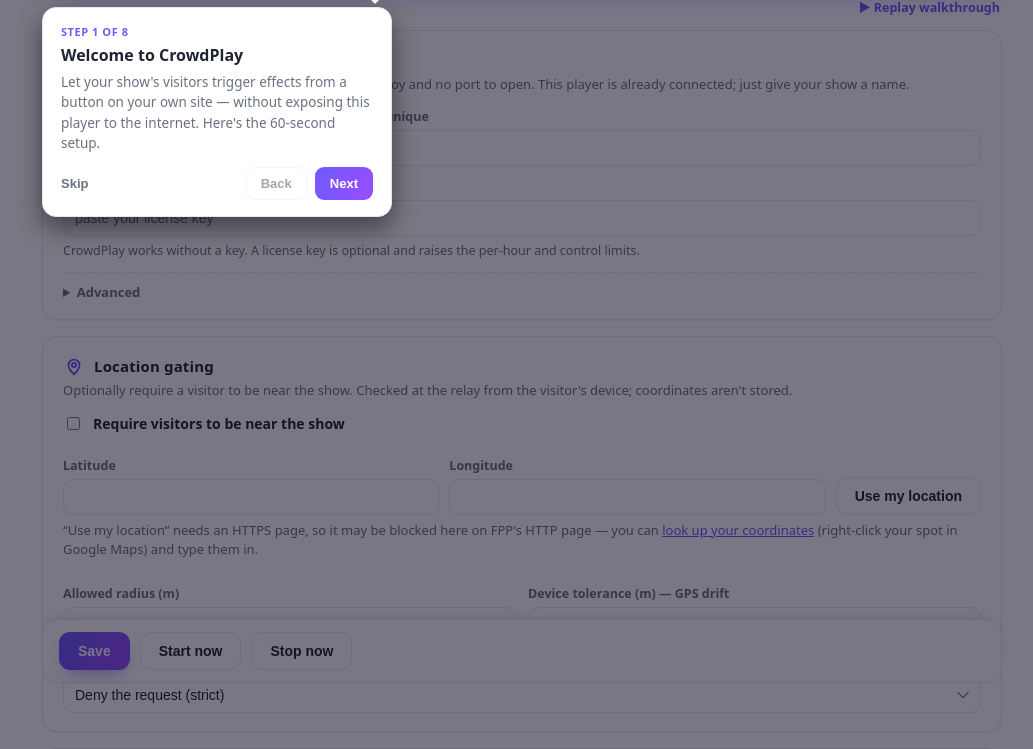
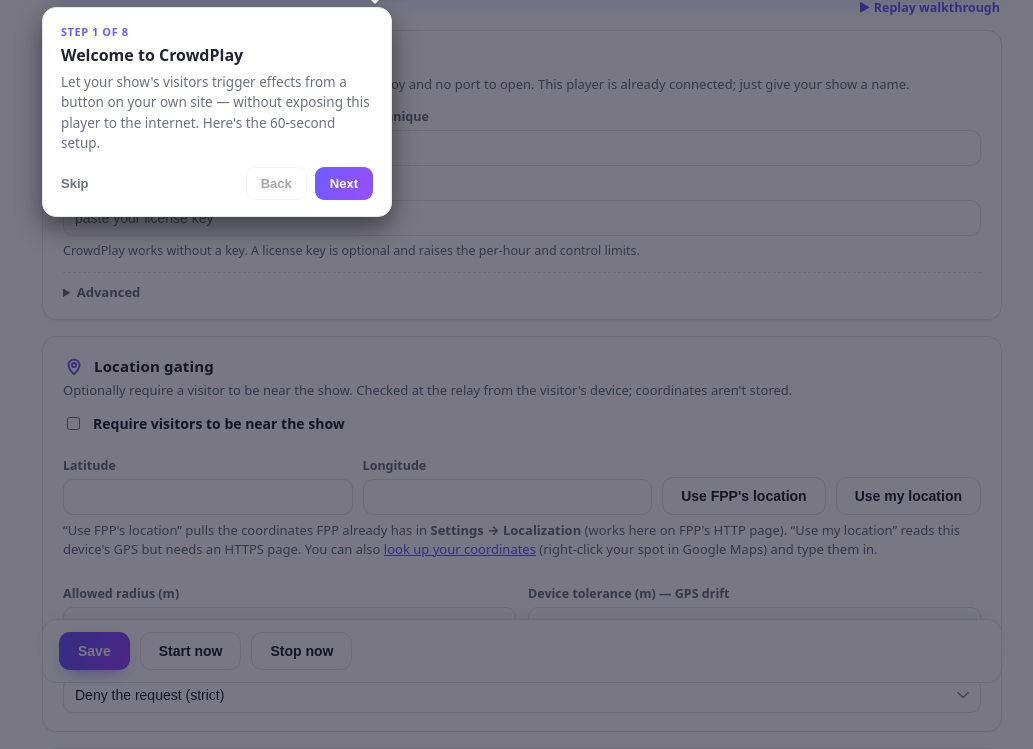
Before and after one commit to focusedonsound/fpp-CrowdPlay, a PHP site: page / in a window 1280 px wide. Shown: the part 117-866 px from the top of the page, without its empty margins (118-1151 px from the left). Run offline with PHP 8.4, Linux system fonts and the light colour scheme.

Commit message:
Apply settings to the relay on Save; pull show coords from FPP Localization
Saving the CrowdPlay settings now re-registers with the relay immediately
(new scripts/cp_register.sh, called from save.php), so location gating,
commands and cooldowns take effect at once — no CrowdPlay Stop/Start needed.
cp_relay_register now reports success/failure so the page can confirm the
sync or tell the owner to retry.

Adds a "Use FPP's location" button that fills the show coordinates from
FPP Settings → Localization (same-origin, works on FPP's HTTP page unlike
browser GPS), and auto-fills empty coordinate fields from there on load.

```diff
--- a/www/index.php
+++ b/www/index.php
@@ -236,9 +236,10 @@ if ($cpVersion === '') {
           <input type="text" id="locLat" name="locLat" value="<?= $h($loc['lat'] ?? '') ?>"></div>
         <div style="flex:1 1 150px"><label class="cp-lab">Longitude</label>
           <input type="text" id="locLon" name="locLon" value="<?= $h($loc['lon'] ?? '') ?>"></div>
+        <button type="button" class="cp-btn ghost" onclick="cpUseFppLocation()">Use FPP's location</button>
         <button type="button" class="cp-btn ghost" onclick="cpUseMyLocation()">Use my location</button>
       </div>
-      <p class="cp-sub" style="margin-top:6px">&ldquo;Use my location&rdquo; needs an HTTPS page, so it may be blocked here on FPP's HTTP page &mdash; you can <a href="https://www.google.com/maps" target="_blank" rel="noopener">look up your coordinates</a> (right-click your spot in Google Maps) and type them in.</p>
+      <p class="cp-sub" style="margin-top:6px">&ldquo;Use FPP's location&rdquo; pulls the coordinates FPP already has in <strong>Settings &rarr; Localization</strong> (works here on FPP's HTTP page). &ldquo;Use my location&rdquo; reads this device's GPS but needs an HTTPS page. You can also <a href="https://www.google.com/maps" target="_blank" rel="noopener">look up your coordinates</a> (right-click your spot in Google Maps) and type them in.</p>
       <div class="cp-grid2" style="margin-top:4px">
         <div><label class="cp-lab">Allowed radius (m)</label>
           <input type="number" id="locRadius" name="locRadius" min="0" value="<?= $h($loc['radiusM'] ?? 300) ?>"></div>
@@ -424,7 +425,10 @@ async function cpSave(){
   try{
     const res=await fetch(cpUrl('save.php'),{method:'POST',body:fd,cache:'no-store'});
     const d=await res.json();
-    if(d.status==='OK'){ msg('Saved ✓ ('+(d.commands??0)+' commands) — re-run Start to re-register.');
+    if(d.status==='OK'){
+      if(d.relaySync==='ok') msg('Saved ✓ ('+(d.commands??0)+' commands) — pushed to the relay, changes are live.');
+      else if(d.relaySync==='failed') msg('Saved ✓ ('+(d.commands??0)+' commands), but couldn’t reach the relay — run CrowdPlay → Start to sync.', true);
+      else msg('Saved ✓ ('+(d.commands??0)+' commands).');
       cpUpdateEmbed(); cpRefreshStatus(); }
     else msg(d.message||'Save failed', true);
   }catch(e){ msg('Network error saving', true); }
@@ -479,6 +483,42 @@ function cpUseMyLocation(){
     },
     {enableHighAccuracy:true,timeout:10000});
 }
+
+// Pull the show's coordinates from FPP Settings > Localization. The plugin page
+// is served BY FPP, so these requests are same-origin and work over plain HTTP
+// (unlike browser geolocation). FPP returns {name,value,...}; lat/lon are .value.
+function cpFetchFppLatLon(){
+  return Promise.all([
+    fetch('/api/settings/Latitude',{cache:'no-store'}).then(function(r){return r.ok?r.json():null;}).catch(function(){return null;}),
+    fetch('/api/settings/Longitude',{cache:'no-store'}).then(function(r){return r.ok?r.json():null;}).catch(function(){return null;})
+  ]).then(function(a){
+    var lat=parseFloat(a[0]&&a[0].value), lon=parseFloat(a[1]&&a[1].value);
+    if(!isFinite(lat)||!isFinite(lon)||(lat===0&&lon===0)) return null;
+    return {lat:lat, lon:lon};
+  });
+}
+function cpUseFppLocation(){
+  msg('Reading FPP location…');
+  cpFetchFppLatLon().then(function(c){
+    if(!c){ msg('Could not read FPP’s location. Set it in FPP Settings → Localization, or enter coordinates by hand.', true); return; }
+    document.getElementById('locLat').value=c.lat.toFixed(6);
+    document.getElementById('locLon').value=c.lon.toFixed(6);
+    msg('Filled from FPP Settings → Localization ✓');
+  });
+}
+// On load, if the show has no coordinates yet, seed them from FPP's Localization
+// so the gate is centered correctly without the owner hunting for lat/lon. Only
+// fills empty fields - never overwrites coordinates the owner already entered.
+(function(){
+  var la=document.getElementById('locLat'), lo=document.getElementById('locLon');
+  if(la&&lo&&!la.value.trim()&&!lo.value.trim()){
+    cpFetchFppLatLon().then(function(c){
+      if(c&&!la.value.trim()&&!lo.value.trim()){
+        la.value=c.lat.toFixed(6); lo.value=c.lon.toFixed(6);
+      }
+    });
+  }
+})();
 
 function cpEmbedBase(){ return document.getElementById('relayUrl').value.trim().replace(/\/+$/,''); }
 // Mirror save.php's id derivation so the embed's cmd id matches what the relay
```
Also changed, not shown: www/save.php (+13 -1 lines), 3 other files.
